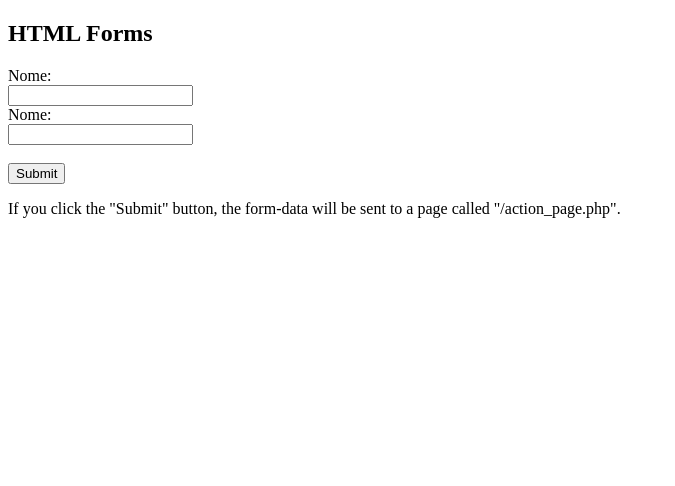
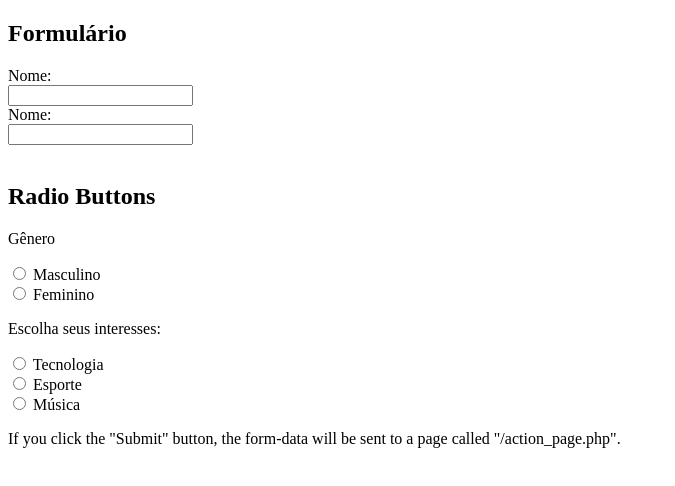
Before and after one commit to gabrielaaguiar-creator/Form, a plain HTML site: page index.html in a window 1280 px wide. Shown: the whole page, without its empty margins (0-675 px from the left). Drawn offline with Linux system fonts and the light colour scheme.

Commit message:
Formulario

```diff
--- a/index.html
+++ b/index.html
@@ -2,14 +2,30 @@
 <html>
 <body>
 
-<h2>HTML Forms</h2>
+<h2>Formulário</h2>
 
 <form action="/action_page.php">
-  <label for="nome">Nome:</label><br>
+  <label for="Nome">Nome:</label><br>
   <input type="text" id="Nome:" name="Nome:" value=""><br>
-  <label for="Nome">Nome:</label><br>
+  <label for="Cidade">Nome:</label><br>
   <input type="text" id="Cidade:" name="Cidade:" value=""><br><br>
-  <input type="submit" value="Submit">
+<h2>Radio Buttons</h2>
+<p>Gênero</p>
+<form>
+  <input type="radio" id="Masculino" name="Gênero" value="Masculino">
+  <label for="Masculino">Masculino</label><br>
+  <input type="radio" id="Feminino" name="Gênero" value="Feminino">
+  <label for="Feminino">Feminino</label><br>
+</form>
+<p>Escolha seus interesses:</p>
+
+<form>
+  <input type="radio" id="Tecnologia" name="interesses" value="Tecnologia">
+  <label for="Tecnologia">Tecnologia</label><br>
+  <input type="radio" id="Esporte" name="Interesses" value="Esporte">
+  <label for="Esporte">Esporte</label><br>
+  <input type="radio" id="Música" name="Interesses" value="Música">
+  <label for="Música">Música</label>
 </form>
 
 <p>If you click the "Submit" button, the form-data will be sent to a page called "/action_page.php".</p>
```
